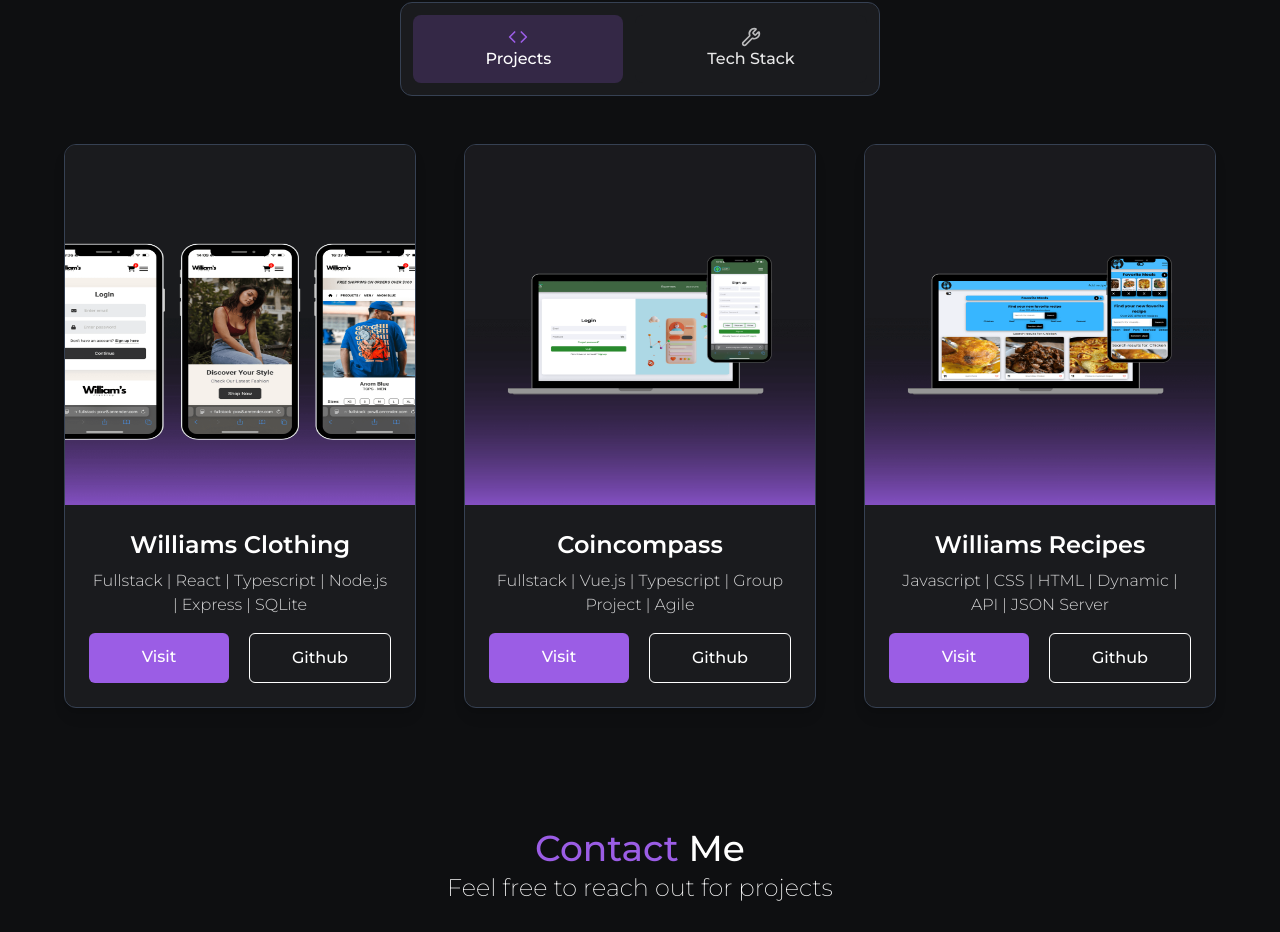
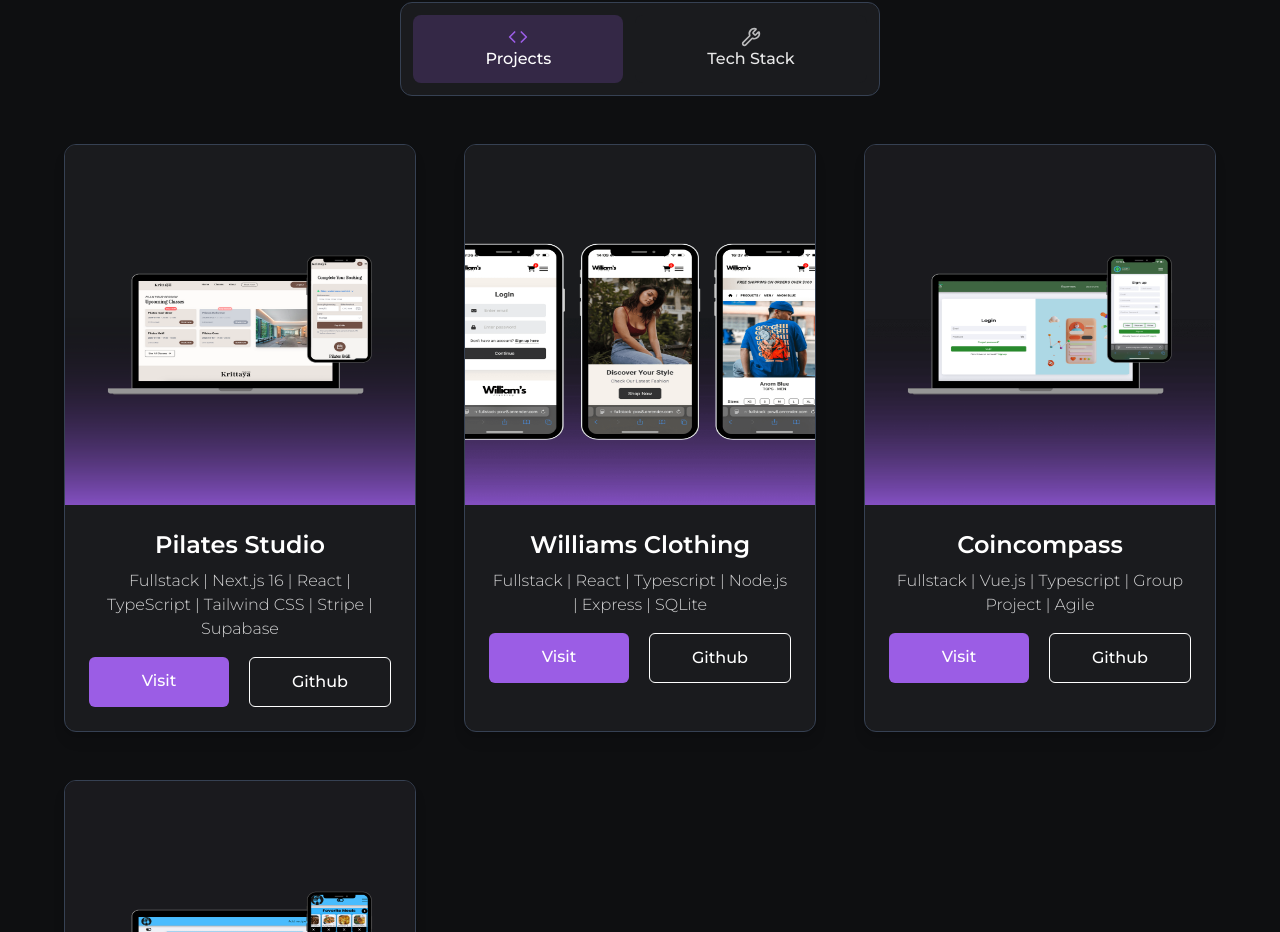
Before and after one commit to WilliamMattsson1/portfolio2, a React (Vite) app: page / in a window 1280 px wide. Shown: the part 1292-2224 px from the top of the page. Built offline with nearby package versions, Linux system fonts and the light colour scheme.

Commit message:
add pilates project

```diff
--- a/src/constants/index.js
+++ b/src/constants/index.js
@@ -68,6 +68,21 @@
 ]
 
 const projects = [
+    {
+        title: 'Pilates Studio',
+        thumbnail: 'images/projectImages/pilates-thumbnail.png',
+        stack: [
+            'Fullstack',
+            'Next.js 16',
+            'React',
+            'TypeScript',
+            'Tailwind CSS',
+            'Stripe',
+            'Supabase'
+        ],
+        githubUrl: 'https://github.com/WilliamMattsson1/pilates-studio',
+        liveUrl: 'https://pilates-studio-xi.vercel.app/'
+    },
     {
         title: 'Williams Clothing',
         thumbnail: 'images/projectImages/williamsclothing-thumbnail.png',
```
Also changed, not shown: public/images/projectImages/pilates-thumbnail.png (added).
